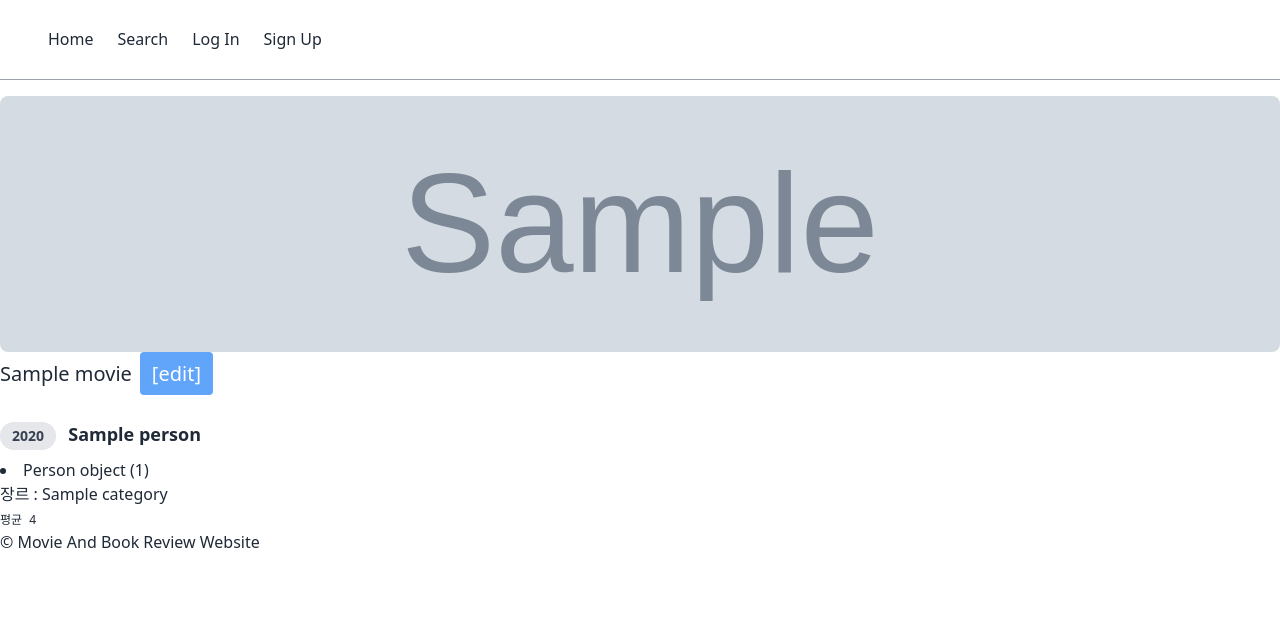
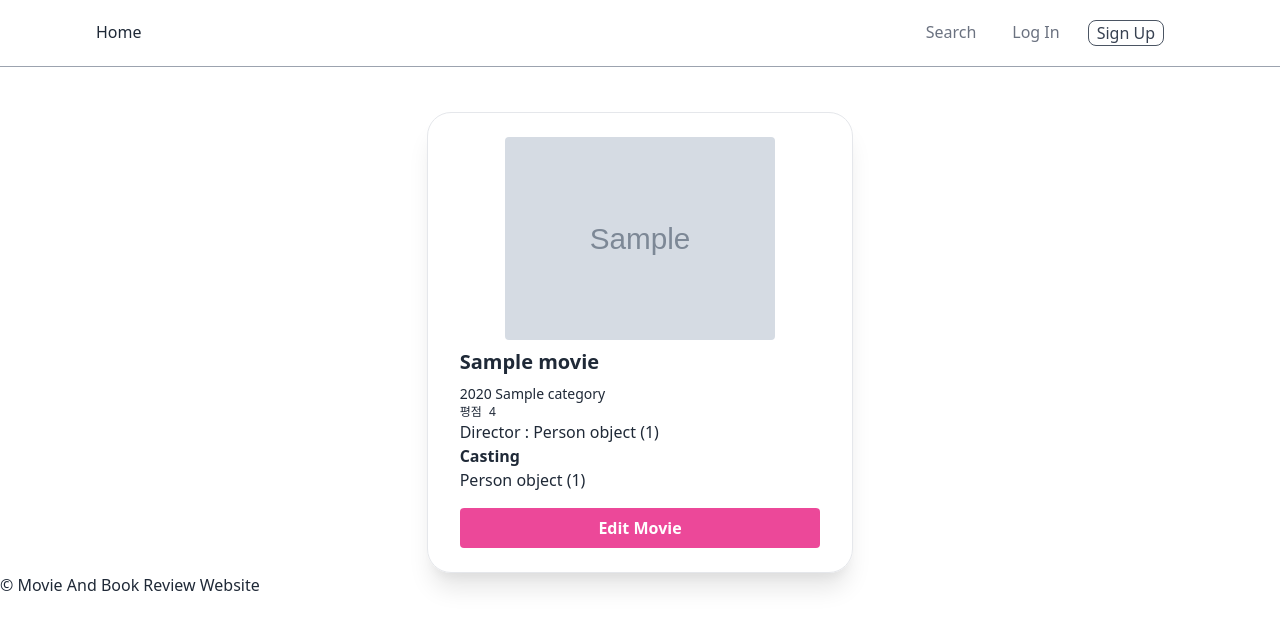
Before and after one commit to jifrozen0110/movie_book_review, a Django app: a page that uses templates/partials/header.html in a window 1280 px wide. Shown: the top 630 px of the page. Run offline with Django 3.2, Linux system fonts and the light colour scheme; tables that the repository leaves empty hold one stand-in row (values such as "Sample post"); grey boxes marked "Sample" are stand-in pictures; style sheets or scripts are compiled from the project's sources.

Commit message:
detail 페이지 수정

```diff
--- a/templates/movies/movie_detail.html
+++ b/templates/movies/movie_detail.html
@@ -1,20 +1,37 @@
 {% extends "base.html" %}
 
-{% block page_name %}
-    Movie Detail
- {% endblock page_name %}
+{% block page_title %}
+{{movie.title}}
+{% endblock page_title %}
+
 {% block content %}
-<div>
-        <div class="h-64 bg-cover bg-center rounded-lg mb-2 " style="background-image: url({{movie.cover_image.url}});"></div>
-	<div class="text-xl mb-8">{{movie.title}}<a class="bg-blue-400 hover:bg-blue-600 text-white ml-2 py-2 px-3 rounded" href="{% url 'movies:create' %}">[edit]</a></div>
+  <div class="flex justify-center">
 
-  <h5 class="inline-block bg-gray-200 rounded-full px-3 py-1 text-sm font-semibold text-gray-700 mr-2 mb-2">{{movie.year}}</h5>
-            <span class="text-lg font-bold">{{movie.director.name}}</span>
-{% for a in movie.cast.all  %}
-         <li>{{a}}</li>
-     {% endfor %}
-    <h3>장르 : {{movie.category.name}}</h3>
-        <span class="text-xs mr-1"> 평균 <i class="fas fa-star text-red-500 text-xs mr-1"></i>{{movie.rating}}</span>
-</div>
+    <div class="container-md mx-auto w-1/3 flex flex-col border rounded-xl shadow-xl px-8 py-6 mt-4">
+      <img src="{{movie.cover_image.url}}" class="w-3/4 rounded place-self-center	" alt="">
+      <span class="text-xl font-bold my-2">{{movie.title}}</span>
+      <span class="text-sm mr-1" >{{movie.year}} {{movie.category}}</span>
+      <span class="text-xs mr-1"> 평점 <i class="fas fa-star text-red-500 text-xs mr-1"></i>{{movie.rating}}</span>
+      <div>
+        <div>Director : {{movie.director}}</div>
+        <div>
+          <span class="font-bold">Casting</span>
+          <div class="flex flex-col">
+            {% for cast in movie.cast.all %}
+            <span class="">{{cast}}</span>
+            {% endfor %}
+          </div>
+        </div>
+
+      </div>
+
+      <div class="bg-pink-500 hover:bg-pink-700 text-white font-bold rounded w-full mt-4 py-2 px-4 flex justify-center ">
+        <a class="mx-auto " href="{% url 'movies:update' movie.pk %}">Edit Movie</a>
+      </div>
+
+    </div>
+
+
+  </div>
 
 {% endblock content %}
--- a/templates/partials/header.html
+++ b/templates/partials/header.html
@@ -1,13 +1,18 @@
-  <header class="container max-w-full inset-0 flex items-center justify-items-end px-6 h-20 border-b border-gray-400 fixed bg-white">
-    <div class="flex items-center w-1/3">
-    <a class="nav-link" href="{% url 'core:home' %}">Home</a>
-    <a class="nav-link" href="{% url 'core:search' %}">Search</a>
-    {% if user.is_authenticated %}
-      <a class="nav-link" href="{% url 'users:logout' %}">Log Out</a>
-      <a class="nav-link" href="{% url 'users:profile' user.pk %}">My Profile</a>
-    {% else %}
-      <a class="nav-link" href="{% url 'users:login' %}">Log In</a>
-      <a class="nav-link" href="{% url 'users:signup' %}">Sign Up</a>
-    {% endif %}
+ <header class="container fixed inset-x-0 bg-white top-0 max-w-full flex item-center justify-between  py-4  px-24 border-b border-gray-400">
+    <div class="flex item-center  py-1">
+      <a class="" href="{% url 'core:home' %}">Home</a>
+
     </div>
+
+    <div class="flex item-center py-1">
+        <a class="mr-5 text-gray-500 px-2 " href="{% url 'core:search' %}">Search</a>
+      {% if user.is_authenticated %}
+        <a class="mr-5 text-gray-500 px-2 " href="{% url 'users:logout' %}">Log Out</a>
+        <a class="mr-5 text-gray-500 px-2 " href="{% url 'users:profile' user.pk %}">My Profile</a>
+      {% else %}
+        <a class="mr-5 text-gray-500 px-2 " href="{% url 'users:login' %}">Log In</a>
+        <a class="mr-5 text-gray-700 border rounded-lg border-gray-600 px-2 " href="{% url 'users:signup' %}">Sign Up</a>
+      {% endif %}
+    </div>
+
   </header>
```
Also changed, not shown: templates/books/book_detail.html (+22 -11 lines), templates/people/people_detail.html (+19 -8 lines).
